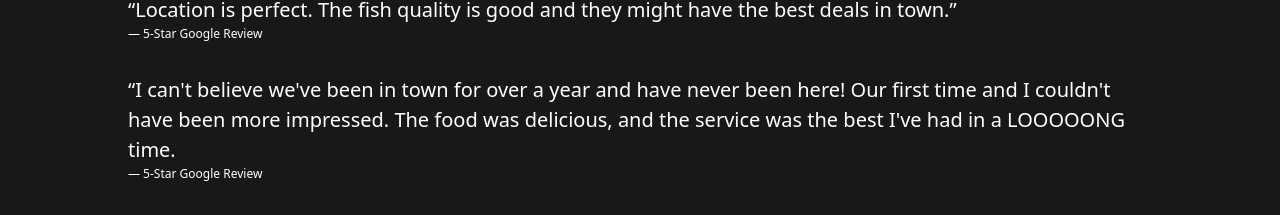
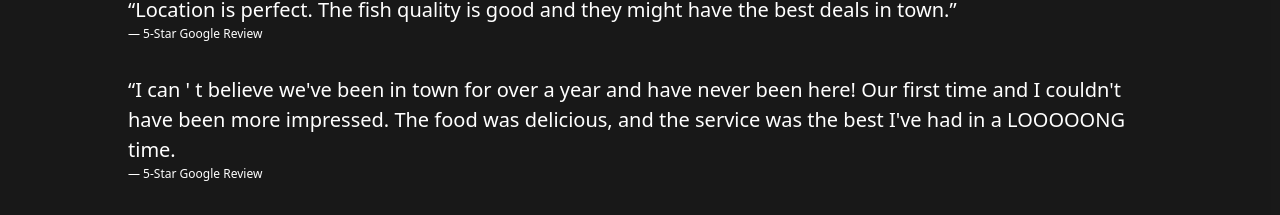
Before and after one commit to 22changjm/toro_nextjs, a Next.js app: page /reviews in a window 1280 px wide. Shown: the part 731-946 px from the top of the page. Built offline with nearby package versions, Linux system fonts and the light colour scheme.

Commit message:
deply fix2

```diff
--- a/pages/reviews.js
+++ b/pages/reviews.js
@@ -21,7 +21,7 @@ export default function Reviews() {
                 <div className={styles.reviewtype}>— 5-Star Google Review</div>
             </div>
             <div className={styles.review}>
-                <div className={styles.reviewdesc}>“I can&#39;t believe we&#39;ve been in town for over a year and have never been here! Our first time and I couldn&#39;t have been more impressed. The food was delicious, and the service was the best I&#39;ve had in a LOOOOONG time.</div>
+                <div className={styles.reviewdesc}>“I can &apos; t believe we&apos;ve been in town for over a year and have never been here! Our first time and I couldn&apos;t have been more impressed. The food was delicious, and the service was the best I&apos;ve had in a LOOOOONG time.</div>
                 <div className={styles.reviewtype}>— 5-Star Google Review</div>
             </div>
             <div className={styles.review}>
```
